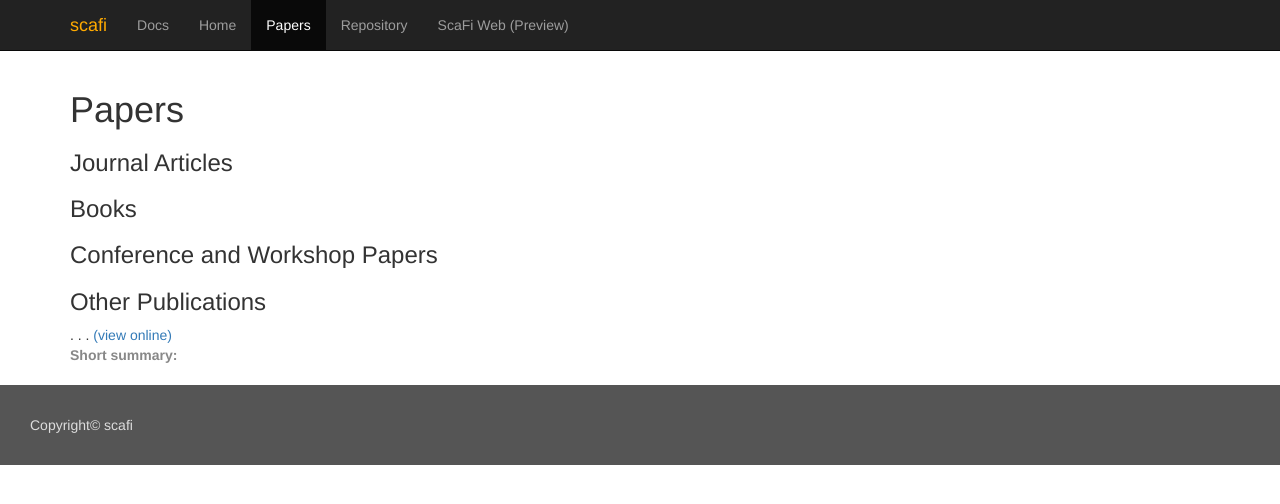
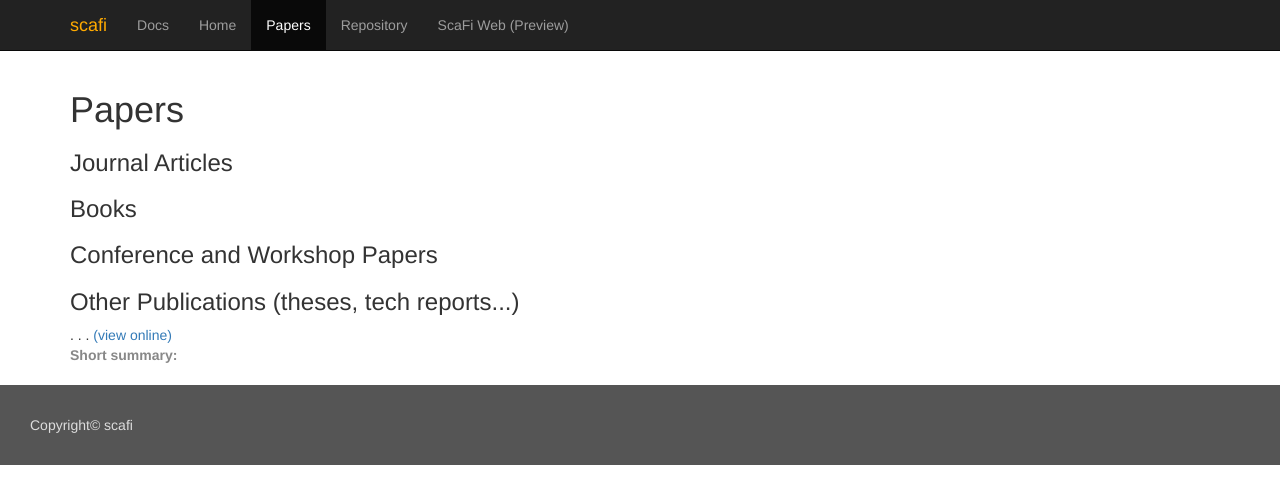
Before and after one commit to scafi/scafi.github.io, a Jekyll site: the page built from pages/papers.md, in a window 1280 px wide. Shown: the top 504 px of the page. Built offline with Jekyll 4.4.1, drawn with Linux system fonts in a browser that asks for light colours.

Commit message:
Title sec other pubs

```diff
--- a/pages/papers.md
+++ b/pages/papers.md
@@ -34,7 +34,7 @@ custom_js:
       </div>
     </div>
     <div class="section @misc|@phdthesis|@mastersthesis|@bachelorsthesis|@techreport">
-      <h3>Other Publications</h3>
+      <h3>Other Publications (theses, tech reports...)</h3>
       <div class="sort year" extra="DESC number">
         <div class="templates"></div>
       </div>
```
